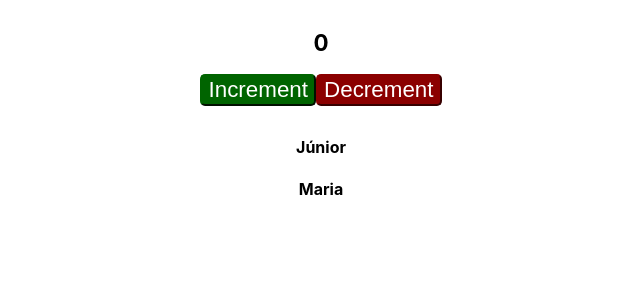
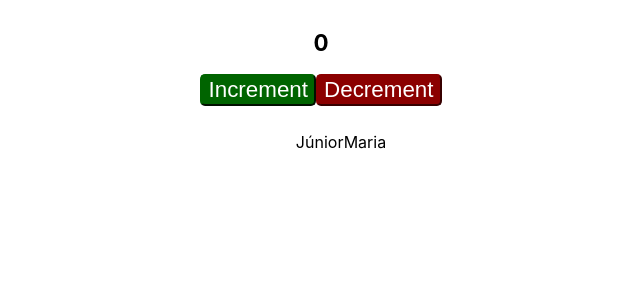
Before and after one commit to irawild/ecobikeapp, a React (Create React App) app: page / in a window 1280 px wide. Shown: the top 300 px of the page, without its empty margins (319-959 px from the left). Built offline with nearby package versions, Linux system fonts and the light colour scheme.

Commit message:
Change h4 to ul

```diff
--- a/src/components/Clients.jsx
+++ b/src/components/Clients.jsx
@@ -5,9 +5,11 @@ const Clients = (props) => {
     {
         console.log(props)
         return <div className="clients">
+            <ul>
             {props.clientsList.map((client, i) => {
-                return <h4 key={i}>{client.name}</h4>
+                return <il key={i}>{client.name}</il>
             })}
+            </ul>
         </div>
     }
     else{
```
Also changed, not shown: 1 other file (tests, documents, lock files or other folders).
